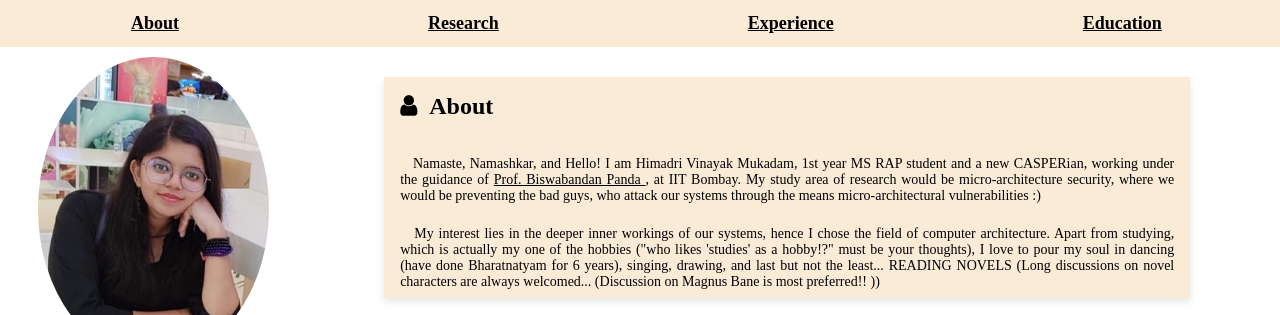
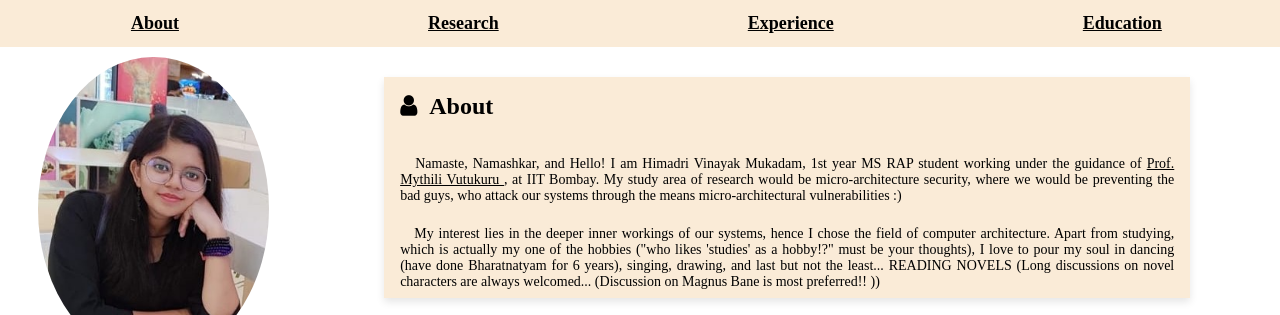
Before and after one commit to Himadri-Mukadam/Website_HVM, a plain HTML site: page index.html in a window 1280 px wide. Shown: the top 315 px of the page. Drawn offline with Linux system fonts and the light colour scheme.

Commit message:
Updated website

```diff
--- a/index.html
+++ b/index.html
@@ -35,8 +35,8 @@
         <div class="card" id="about">
             <h2><i class="fa fa-user"></i> &nbsp;About</h2>
             <p>&nbsp;&nbsp;&nbsp;Namaste, Namashkar, and Hello! I am Himadri Vinayak Mukadam, 1st year MS RAP student
-                and a new CASPERian, working under
-                the guidance of <a href="https://www.cse.iitb.ac.in/~biswa/">Prof. Biswabandan Panda </a>, at IIT
+                working under
+                the guidance of <a href="https://www.cse.iitb.ac.in/~mythili/">Prof. Mythili Vutukuru </a>, at IIT
                 Bombay. My study area of research would be
                 micro-architecture security, where we would be preventing the bad guys, who attack our systems
                 through the means micro-architectural vulnerabilities :)
```
